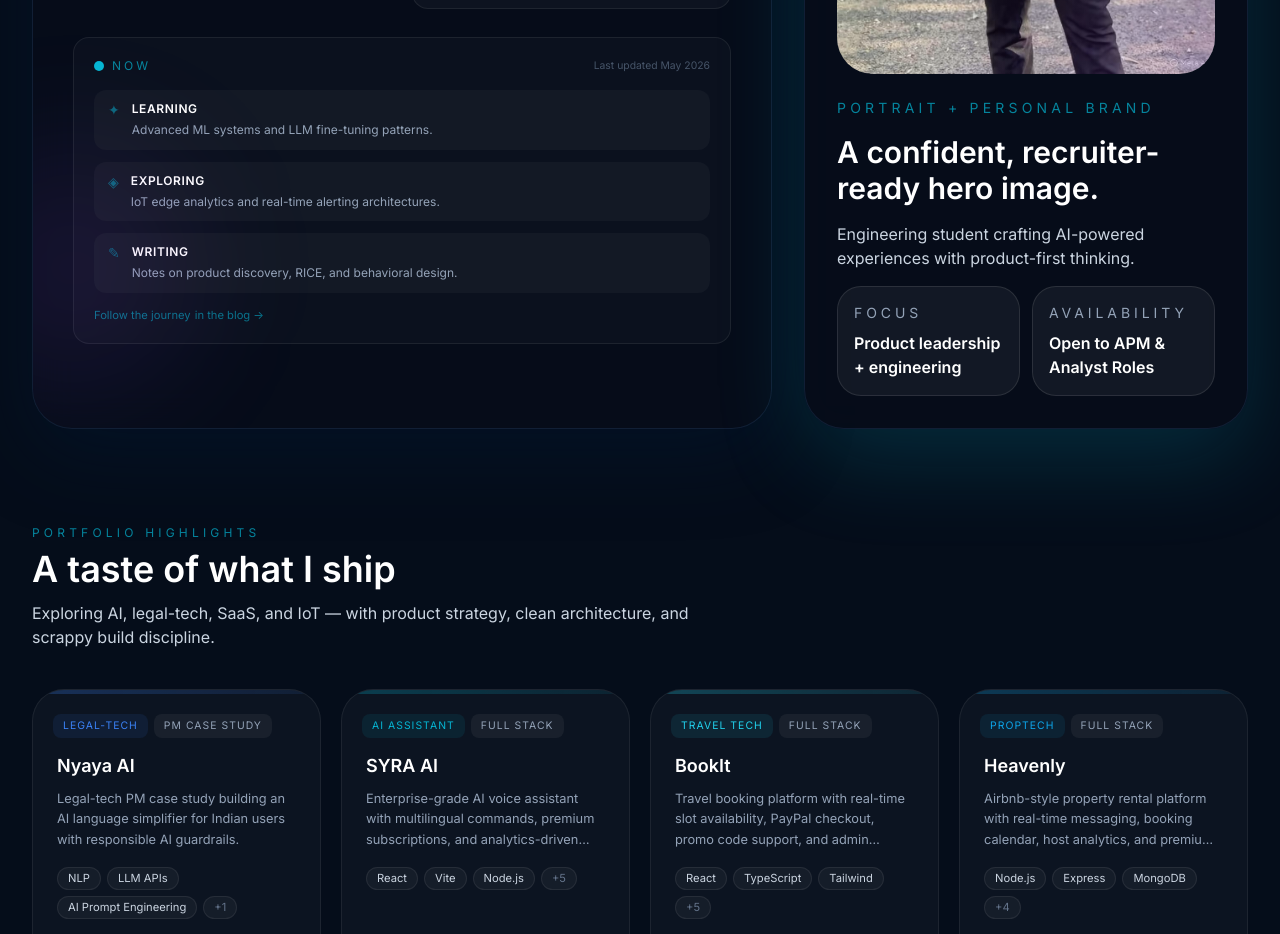
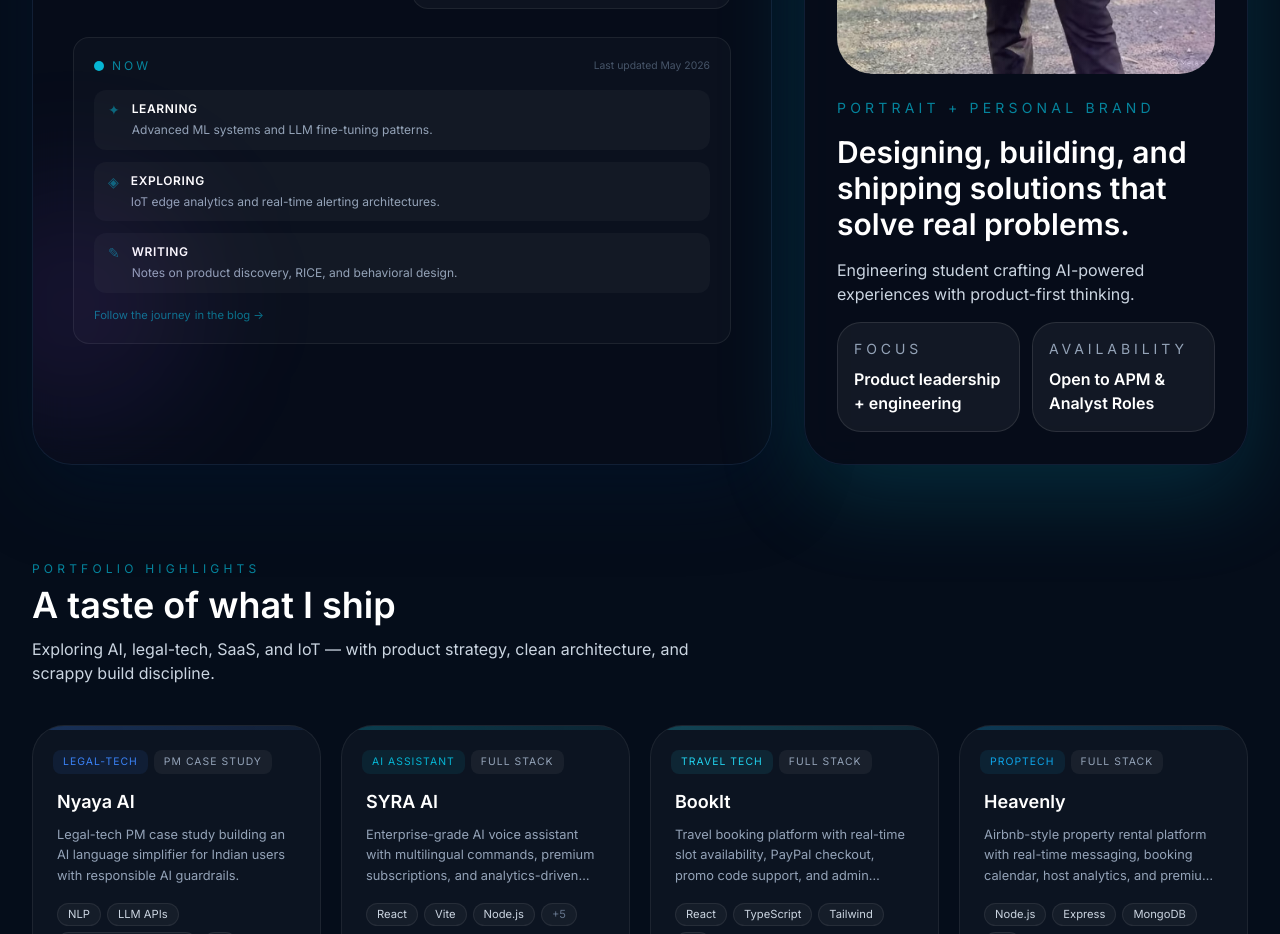
Before and after one commit to BarhateSanket/Sanket-Portfolio, a React (Vite) app: page / in a window 1280 px wide. Shown: the part 800-1734 px from the top of the page. Built offline with nearby package versions, Linux system fonts and the light colour scheme; no server answers; a web font is replaced by a local one.

Commit message:
Update Home hero text

```diff
--- a/src/pages/Home.tsx
+++ b/src/pages/Home.tsx
@@ -104,7 +104,7 @@ function Home() {
             </div>
             <div className="relative space-y-4 text-slate-100">
               <p className="text-sm uppercase tracking-[0.3em] text-cyan/70">Portrait + personal brand</p>
-              <h2 className="text-3xl font-semibold text-white">A confident, recruiter-ready hero image.</h2>
+              <h2 className="text-3xl font-semibold text-white">Designing, building, and shipping solutions that solve real problems.</h2>
               <p className="text-slate-300">
                 Engineering student crafting AI-powered experiences with product-first thinking.
               </p>
```
